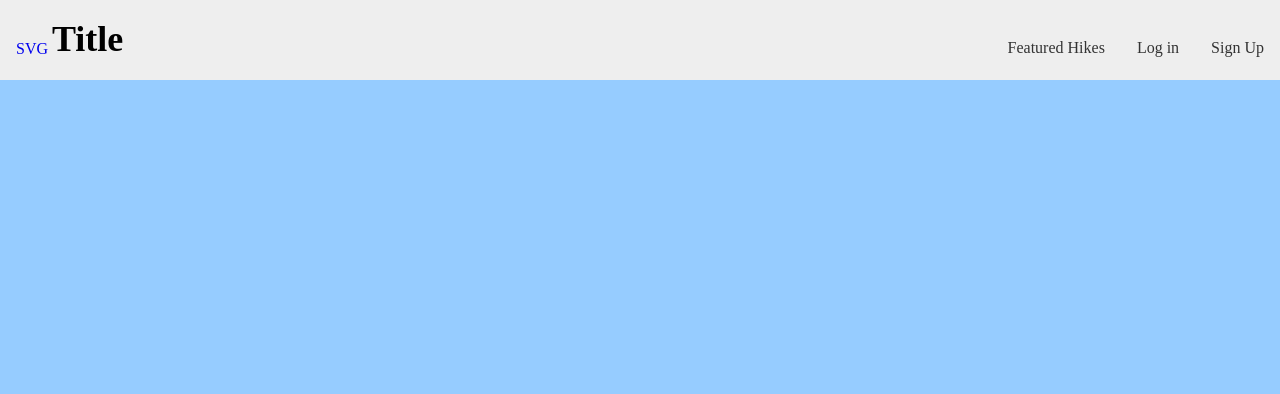
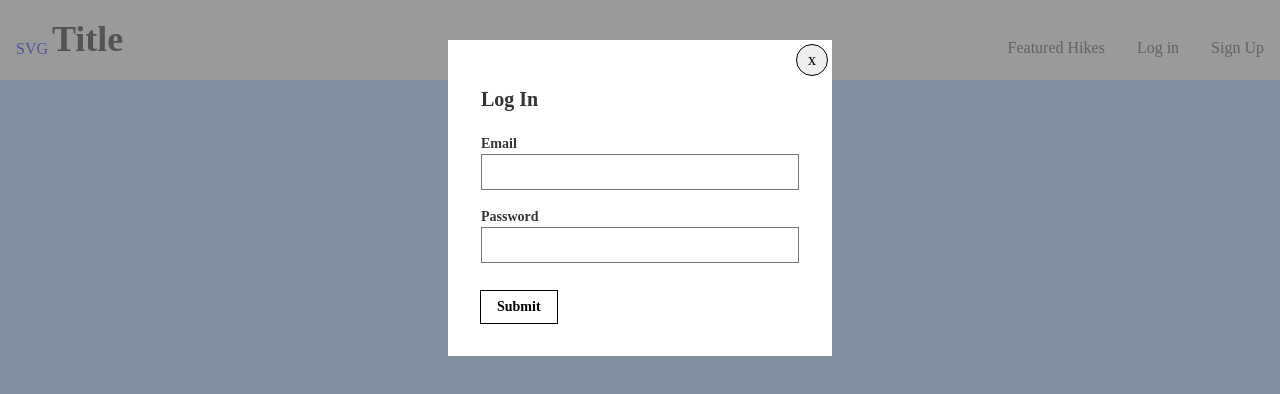
Before and after one commit to ColtonHibbert/accountable, a React (Create React App) app: page / in a window 1280 px wide. Both pictures are taken after a click on the element "Log in". Shown: the top 394 px of the page. Built offline with nearby package versions, Linux system fonts and the light colour scheme.

Commit message:
first dispatch working

```diff
--- a/src/components/LogIn.js
+++ b/src/components/LogIn.js
@@ -1,6 +1,8 @@
 import React from 'react';
+import { useSelector, useDispatch, shallowEqual } from 'react-redux';
 
 export const LogIn  = ({displayLogInModalAction, sendLogIn, submitEmailAction, submitCryptedPasswordAction }) => {
+    const dispatch = useDispatch();
     return (
         <div>
             <div className="w-100 min-vh-100 fixed z-4 bg-gray o-70">
@@ -11,32 +13,32 @@ export const LogIn  = ({displayLogInModalAction, sendLogIn, submitEmailAction, s
                 <div className="w-100 flex flex-row justify-end">
                     <div
                     className="w2 h2 flex justify-center items-center ma1 ba br-100 pointer bg-light-gray"
-                        onClick={displayLogInModalAction}
+                        onClick={() => dispatch(displayLogInModalAction)}
                     >x</div>
                 </div>
-                <main class="ph4 pb4 pt2 black-80">
-                    <div class="measure center">
-                        <fieldset id="sign_up" class="ba b--transparent ph0 mh0">
-                            <legend class="f4 fw6 ph0 mh0">Log In</legend>
-                            <div class="mt3">
-                                <label class="db fw6 lh-copy f6" for="email-address">Email</label>
+                <main className="ph4 pb4 pt2 black-80">
+                    <div className="measure center">
+                        <fieldset id="sign_up" className="ba b--transparent ph0 mh0">
+                            <legend className="f4 fw6 ph0 mh0">Log In</legend>
+                            <div className="mt3">
+                                <label className="db fw6 lh-copy f6" for="email-address">Email</label>
                                 <input
-                                    class="pa2 input-reset ba bg-transparent hover-bg-black hover-white w-100" type="email" name="email-address"  id="email-address"
-                                    onChange={submitEmailAction}
+                                    className="pa2 input-reset ba bg-transparent hover-bg-black hover-white w-100" type="email" name="email-address"  id="email-address"
+                                    onChange={() => dispatch(submitEmailAction)}
                                 />
                             </div>
-                            <div class="mv3">
-                            <label class="db fw6 lh-copy f6" for="password">Password</label>
+                            <div className="mv3">
+                            <label className="db fw6 lh-copy f6" for="password">Password</label>
                             <input
-                                class="b pa2 input-reset ba bg-transparent hover-bg-black hover-white w-100" type="password" name="password"  id="password"
-                                onChange={submitCryptedPasswordAction}
+                                className="b pa2 input-reset ba bg-transparent hover-bg-black hover-white w-100" type="password" name="password"  id="password"
+                                onChange={() => dispatch(submitCryptedPasswordAction)}
                                 />
                             </div>
                         </fieldset>
-                        <div class="">
+                        <div className="">
                             <input
-                                class="b ph3 pv2 input-reset ba b--black bg-transparent grow pointer f6 dib" type="submit" value="Submit"
-                                onClick={sendLogIn}
+                                className="b ph3 pv2 input-reset ba b--black bg-transparent grow pointer f6 dib" type="submit" value="Submit"
+                                onClick={() => dispatch(sendLogIn)}
                             />
                         </div>
                     </div>
--- a/src/components/Navigation.js
+++ b/src/components/Navigation.js
@@ -66,7 +66,7 @@ export function Navigation() {
                         <div className="flex">
                             <div
                             className="link dim dark-gray f6 f5-l dib mr3 mr4-l pointer" title="Log in"
-                                onClick={() => dispatch(displayLogInModalAction)}
+                                onClick={() => dispatch(displayLogInModalAction())}
                             >Log in</div>
                             <div className="link dim dark-gray f6 f5-l dib pointer" title="Sign up"
                                 onClick={() => dispatch(displaySignUpModalAction())}
--- a/src/components/SignUp.js
+++ b/src/components/SignUp.js
@@ -24,39 +24,39 @@ export function SignUp() {
                 <div className="w-100 flex flex-row justify-end">
                     <div
                     className="w2 h2 flex justify-center items-center ma1 ba br-100 pointer bg-light-gray"
-                        onClick={dispatch(displaySignUpModalAction)}
+                        onClick={() => dispatch(displaySignUpModalAction)}
                     >x</div>
                 </div>
-                <main class="ph4 pb4 pt2 black-80">
-                    <div class="measure center">
+                <main className="ph4 pb4 pt2 black-80">
+                    <div className="measure center">
                         <fieldset id="sign_up" class="ba b--transparent ph0 mh0">
-                            <legend class="f4 fw6 ph0 mh0">Sign Up</legend>
-                            <div class="mt3">
-                            <label class="db fw6 lh-copy f6" for="name">Name</label>
+                            <legend className="f4 fw6 ph0 mh0">Sign Up</legend>
+                            <div className="mt3">
+                            <label className="db fw6 lh-copy f6" for="name">Name</label>
                             <input
                                 class="pa2 input-reset ba bg-transparent hover-bg-black hover-white w-100" type="text" name="name"  id="name"
-                                onChange={dispatch(submitNameAction)}
+                                onChange={() => dispatch(submitNameAction)}
                             />
                         </div>
-                            <div class="mt3">
-                                <label class="db fw6 lh-copy f6" for="email-address">Email</label>
+                            <div className="mt3">
+                                <label classname="db fw6 lh-copy f6" for="email-address">Email</label>
                                 <input
-                                    class="pa2 input-reset ba bg-transparent hover-bg-black hover-white w-100" type="email" name="email-address"  id="email-address"
-                                    onChange={dispatch(submitEmailAction)}
+                                    className="pa2 input-reset ba bg-transparent hover-bg-black hover-white w-100" type="email" name="email-address"  id="email-address"
+                                    onChange={() => dispatch(submitEmailAction)}
                                 />
                             </div>
-                            <div class="mv3">
-                            <label class="db fw6 lh-copy f6" for="password">Password</label>
+                            <div className="mv3">
+                            <label className="db fw6 lh-copy f6" for="password">Password</label>
                             <input
-                                class="b pa2 input-reset ba bg-transparent hover-bg-black hover-white w-100" type="password" name="password"  id="password"
-                                onChange={dispatch(submitCryptedPasswordAction)}
+                                className="b pa2 input-reset ba bg-transparent hover-bg-black hover-white w-100" type="password" name="password"  id="password"
+                                onChange={() => dispatch(submitCryptedPasswordAction)}
                                 />
                             </div>
                         </fieldset>
-                        <div class="">
+                        <div className="">
                             <input
-                                class="b ph3 pv2 input-reset ba b--black bg-transparent grow pointer f6 dib" type="submit" value="Submit"
-                                onClick={dispatch(sendSignUpAction)}
+                                className="b ph3 pv2 input-reset ba b--black bg-transparent grow pointer f6 dib" type="submit" value="Submit"
+                                onClick={() => dispatch(sendSignUpAction)}
                             />
                         </div>
                     </div>
```
